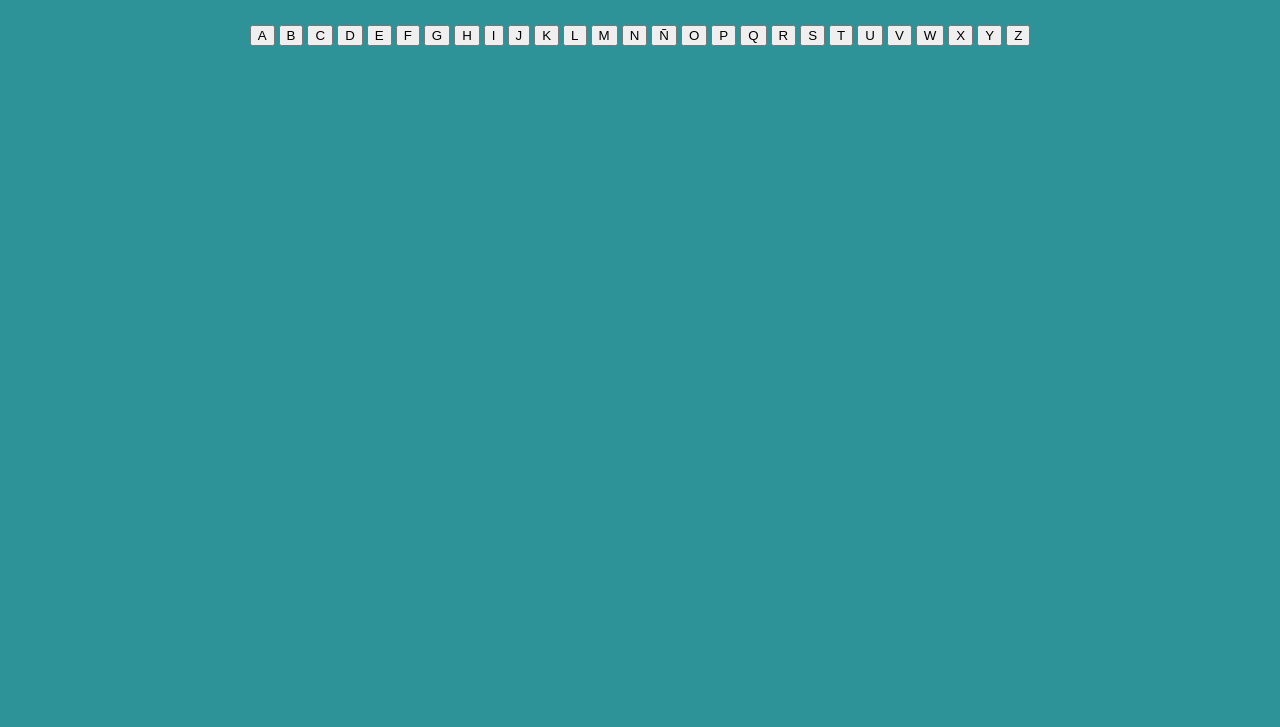
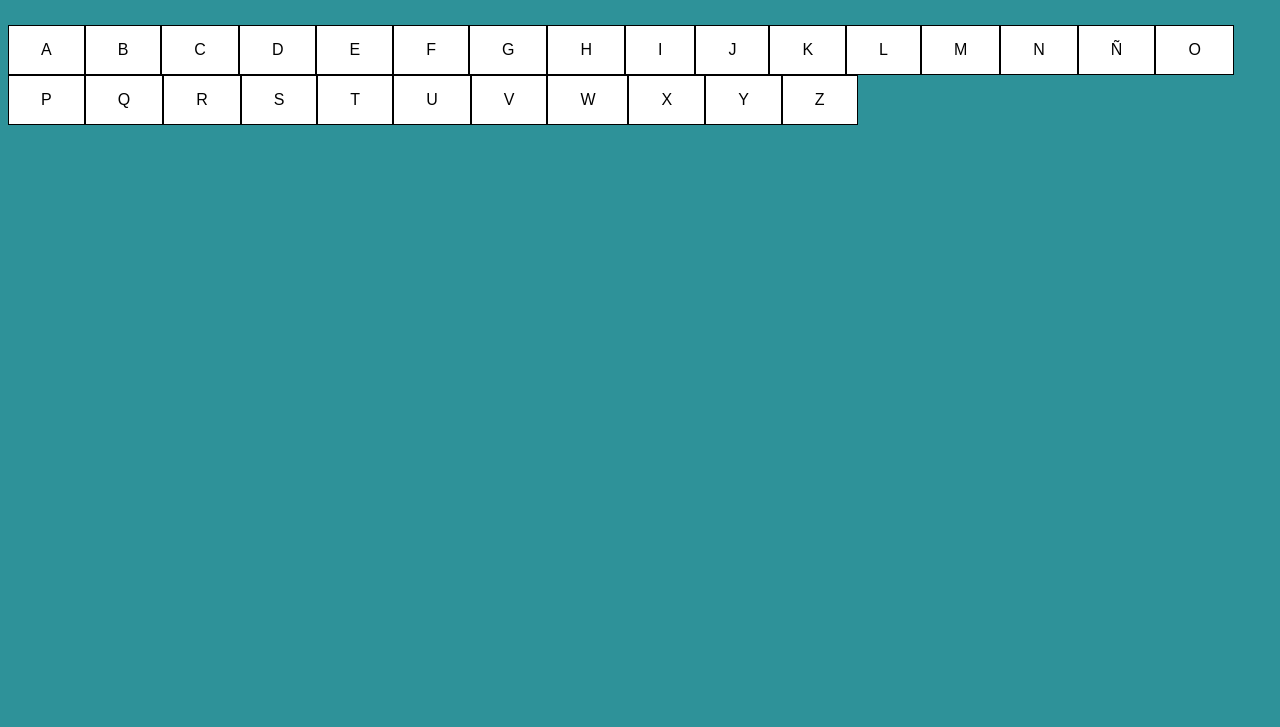
Before and after one commit to jgarcia-2019121/Push-en-clase, a plain HTML site: page Ahorcado.html in a window 1280 px wide. Shown: the part 73-800 px from the top of the page. Drawn offline with Linux system fonts and the light colour scheme.

Commit message:
push 2 function js

```diff
--- a/style.css
+++ b/style.css
@@ -5,3 +5,16 @@ h1{
 body{
 background-color: #2e9299;
 }
+
+button {
+    background-color: #ffffff;
+    border: none;
+    color: rgb(0, 0, 0);
+    padding: 15px 32px;
+    text-align: center;
+    text-decoration: none;
+    display: inline-block;
+    font-size: 16px;
+    float: left;
+    border: 1px solid rgb(0, 0, 0);
+  }
```
